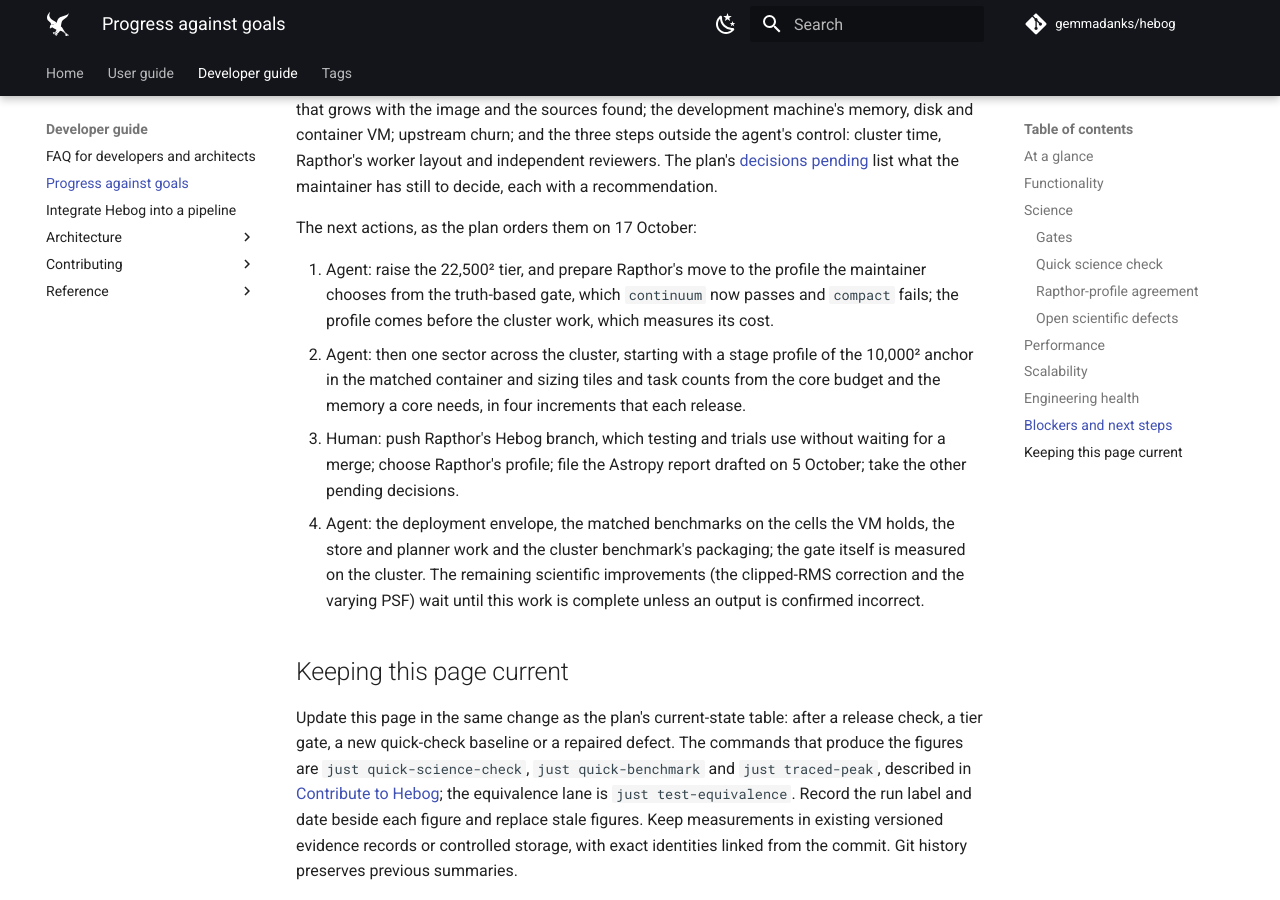
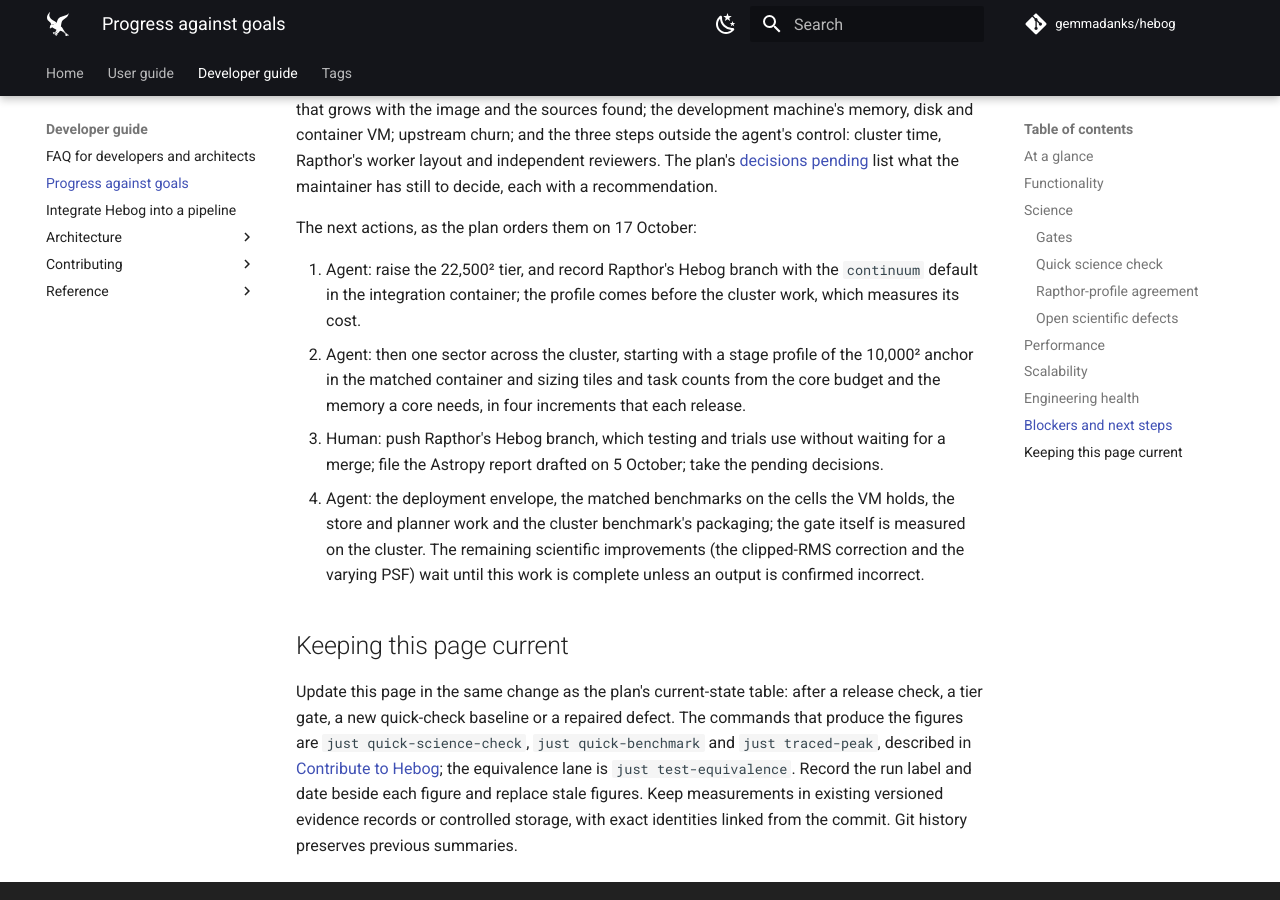
Before and after one commit to gemmadanks/hebog, an MkDocs documentation site: the page built from docs/reference/progress-against-goals.md, in a window 1280 px wide and 900 px high, scrolled down 16243 px. Built offline with MkDocs 1.6.1 and Material for MkDocs 9.7.7, drawn with Linux system fonts in a browser that asks for light colours; comment, search, counter and statistics services are not loaded; some of the changed text lies outside the part shown.

Commit message:
feat!: run the continuum profile for Rapthor by default
Rapthor ran the compact profile with a zero background, an interim
choice made on 13 October for agreeing most with pinned PyBDSF master.
Against known truth compact fails the gate set on 17 October: it trims
bright emission from large islands, loses components where the image
edge cuts a source and finds slightly too many false islands.

The Rapthor adapter now defaults to continuum with a zero background,
which passes the gate under either background since continuum's local
noise was repaired: it loses 0.11% of the real components master keeps,
keeps injected sources as master does or better, covers 94% of the
generated emission against master's 76% and finds a third of master's
false islands. The zero background covers more of the true emission than
the estimated one and keeps the mean map Rapthor passes to PyBDSF.
continuum takes about 1.2 to 1.6 times compact's time on the agreement
check's real images; the cluster work measures it (maintainer's
decision, plan task 81).

BREAKING CHANGE: RapthorCompatibilityConfig now defaults to
profile="continuum" (was "compact"), so find_sector_sources' default
products change. Pass profile="compact" for the previous behaviour.

Checked: the adapter and record tests, Hebog's 11 acceptance scenarios
and just pre-commit pass. Evidence: benchmark-results/rapthor-agreement/
runs/t75-coverage-1/report.json (sha256 3969bb03).

```diff
--- a/docs/reference/progress-against-goals.md
+++ b/docs/reference/progress-against-goals.md
@@ -15,8 +15,8 @@
 | 1.0.0 goal | Target | Position on 17 October 2026 | Status |
 | --- | --- | --- | --- |
 | Telescopes | Standard FITS continuum images from any telescope under a documented header contract, validated on LOFAR and SKA-Mid for 1.0.0 and on SKA-Low precursor data at the later release whose envelope admits it | The [input header contract](input-header-contract.md) is defined and tested. LOFAR (LoTSS-DR3 and LoTSS-DR2) and SKA-Mid (SDC1 simulation) images run; MeerKAT MIGHTEE images fit the envelope; the only SKA-Low precursor mosaic (GLEAM-X) needs the 45,000-pixel tier and a position-dependent PSF, whose effect is to be measured and documented. A beam wider than 10 pixels is refused; every real Rapthor image in the archived cluster runs is at most about 7 pixels, and only Rapthor's synthetic demonstration sector (30 pixels) exceeds the limit. | In progress |
-| Functionality | A feature-flagged backend for Rapthor's `filter_skymodel` at pinned Rapthor and LSMTool revisions | A complete standalone finder under Serial, Thread and caller-owned Dask executors, and the in-process Rapthor adapter: `hebog.adapters.find_sector_sources` runs a sector's true-sky and flat-noise images on the caller's executor and writes the files Rapthor's `filter_skymodel` step reads, by default with the `compact` profile and a zero background, Rapthor's choice from the agreement check, and pinned LSMTool's `filter_sources` filters by its mask as the mask decides, on the LoTSS-Deep DR2 ELAIS-N1 pair: its central 5,000² under all three executors with byte-identical products, and the full 14,175² sector's serial products. All 12 frozen public behaviours are implemented. Rapthor's Hebog branch calls the adapter in-process with a ThreadExecutor, memory admission, typed PyBDSF fallback and dual runs, tested through its real Prefect task on a single-threaded Dask worker. | On a Rapthor branch; not merged |
-| Science | A truth-based Rapthor retained/rejected gate, with limits set from the agreement check's truth measures, and a powered, held-out parity study against pinned PyBDSF `master` on LOFAR, SDC1 and MIGHTEE images inside the envelope | Isolated-source position, flux and axis limits are met against both PyBDSF references on the frozen input, for sources and components under both profiles; the `Total_flux` limits hold on independent realizations. Two bounded known differences and one open defect remain. Rapthor keeps or rejects alike with Hebog's mask and pinned `master`'s 92.6% of sky-model components under the interim `compact` profile with a zero background; released PyBDSF reaches 99.3%, so the former 99.5% target was retired on 16 October for a truth-based gate, whose limits were set on 17 October. `continuum` passes it under either background since the repair of its local noise in crowded fields: it loses almost none of the real components `master` keeps, keeps injected sources as often as `master` or more and covers more of the true emission. `compact` fails it: it loses 5.4% of `master`'s real extended components and 3.5% at image edges, and finds 1.03% false islands on negated images against `master`'s 0.64%. Which profile Rapthor runs awaits the maintainer. | Development evidence only |
+| Functionality | A feature-flagged backend for Rapthor's `filter_skymodel` at pinned Rapthor and LSMTool revisions | A complete standalone finder under Serial, Thread and caller-owned Dask executors, and the in-process Rapthor adapter: `hebog.adapters.find_sector_sources` runs a sector's true-sky and flat-noise images on the caller's executor and writes the files Rapthor's `filter_skymodel` step reads, by default with the `continuum` profile and a zero background, the profile that passes the truth-based gate, and pinned LSMTool's `filter_sources` filters by its mask as the mask decides, on the LoTSS-Deep DR2 ELAIS-N1 pair: its central 5,000² under all three executors with byte-identical products, and the full 14,175² sector's serial products. All 12 frozen public behaviours are implemented. Rapthor's Hebog branch calls the adapter in-process with a ThreadExecutor, memory admission, typed PyBDSF fallback and dual runs, tested through its real Prefect task on a single-threaded Dask worker. | On a Rapthor branch; not merged |
+| Science | A truth-based Rapthor retained/rejected gate, with limits set from the agreement check's truth measures, and a powered, held-out parity study against pinned PyBDSF `master` on LOFAR, SDC1 and MIGHTEE images inside the envelope | Isolated-source position, flux and axis limits are met against both PyBDSF references on the frozen input, for sources and components under both profiles; the `Total_flux` limits hold on independent realizations. Two bounded known differences and one open defect remain. Rapthor keeps or rejects alike with Hebog's mask and pinned `master`'s 92.1% of sky-model components under the `continuum` profile with a zero background, which Rapthor runs; released PyBDSF reaches 99.3%, so the former 99.5% target was retired on 16 October for a truth-based gate, whose limits were set on 17 October. `continuum` passes it under either background since the repair of its local noise in crowded fields: it loses almost none of the real components `master` keeps, keeps injected sources as often as `master` or more and covers more of the true emission. `compact` fails it: it loses 5.4% of `master`'s real extended components and 3.5% at image edges, and finds 1.03% false islands on negated images against `master`'s 0.64%. | Development evidence only |
 | Performance | The source-finding part of Rapthor's `filter_skymodel` step, from the task's start to LSMTool's `filter_sources` call, ≤0.50 of pinned PyBDSF `master`'s, like for like on one node and across the nodes Rapthor deploys, for sectors up to the 1.0.0 envelope; the complete step reported beside it | The gate fails. On a 3,000² LoTSS-DR3 window with four cores (emulated x86-64), Hebog's finder part is 2.43 times `master`'s on Rapthor's thread path (162 s against 67 s; complete step 2.03) and 1.99 on four Dask workers in one repetition (171 s against 86 s); both burn about the same CPU, so four cores cannot pass the gate whatever the occupancy. On the 10,000² anchor with four Dask workers (16 October, one repetition) the finder part is 1.23 (1,249 s against 1,019 s; complete step 1.19), both finders keeping about three of four cores busy and Hebog using 11% more CPU; PyBDSF could not run the 15,402² mosaic in the 16 GB container VM. The dense 14,175² ELAIS-N1 sector took 8.5 h serially on 11 October, mostly in association; with the same settings it takes 2.0 h at 0.22.0, and 1.3 h under the `compact` default. On a local Dask cluster one sector takes 0.36 of one worker's time at four workers and 0.32 at six, with a 20% serial share; twelve threads are barely faster than one, and four Dask workers gain nothing on a 3,000² sector of four tiles. No regression on the Hebog curve. | Gate failing |
 | Scalability | The 22,500² tier for 1.0.0, covering Rapthor's default sectors, with one sector scaling across 1, 2, 5 and 10 nodes with invariant products; 45,000² on the 18 GiB development machine and 90,000² on the cluster as later minor releases; planner bounds for 100,000² on 100 to 200+ nodes | Public envelope 15,402². Every stage runs tiled through the executor and products are byte-identical across tilings and executors. The traced peak is 1.7 GiB on the whole 15,402² mosaic and still grows about 1.7 bytes a pixel, which forecasts about 2.1 GiB at 22,500². Every task declares its memory, and the analysis's own records grow with the sources found, about 42 KB each. Bright regions are refined in bounded blocks, so the ELAIS-N1 deep field's central 5,000², where 951 bright candidates chain across the image, completes under four 4.5 GiB Dask workers. Nothing beyond one machine has run. | 15,402 of 22,500 pixels |
 | Release | PyPI, with portability, security, licensing, documentation and independent acceptance, under a 1.x compatibility policy | v0.22.0 (17 October 2026) is the first release on PyPI, published with attestations; it passed its release check on 15 October and installs from PyPI on Python 3.12 and 3.14. Earlier releases are on GitHub and TestPyPI. CI runs on Linux, macOS and Windows for Python 3.12 to 3.14, and `main` requires the lowest-dependency and container checks. | Experimental `0.x` |
@@ -175,8 +175,9 @@
 `master`'s 439, so 304 to 343 matched sources that `master`'s cuts drop
 pass them as unresolved. No lane reached the former 99.5% target, which
 released PyBDSF misses too, so it was retired on 16 October for a
-truth-based gate; Rapthor runs `compact` with a zero background as an
-interim choice, to be made again from that gate.
+truth-based gate, from which the maintainer chose `continuum` with a zero
+background for Rapthor; `compact` with a zero background had been the
+interim choice since 13 October.
 
 Agreement with `master` is compatibility, not correctness, so the check
 also measures every finder against known truth, in the same run. A
@@ -185,7 +186,7 @@
 nearer the 5σ threshold the finders' RMS estimates decide. Each level of
 injected sources holds 90, 30 in each real image.
 
-| Measure | `compact`, zero (Rapthor's) | `compact`, estimated | `continuum`, zero | `continuum`, estimated | `master` | Released 1.14.1 |
+| Measure | `compact`, zero | `compact`, estimated | `continuum`, zero (Rapthor's) | `continuum`, estimated | `master` | Released 1.14.1 |
 | --- | --- | --- | --- | --- | --- | --- |
 | Real components `master` keeps that the finder rejects: all, and worst strata | 0.81% of 12,794; extended 5.4%, edge 3.5% | 1.40%; extended 9.0%, edge 4.0% | 0.11%; edge 0.5% | 0.13%; edge 0.5% | – | 0.02%; extended 0.2% |
 | Injected sources kept at 6, 7 and 10σ | 76, 91, 100% | 78, 93, 100% | 76, 91, 100% | 74, 93, 100% | 76, 89, 100% | 76, 89, 100% |
@@ -285,17 +286,16 @@
 
 The next actions, as the plan orders them on 17 October:
 
-1. Agent: raise the 22,500² tier, and prepare Rapthor's move to the
-   profile the maintainer chooses from the truth-based gate, which
-   `continuum` now passes and `compact` fails; the profile comes before the
-   cluster work, which measures its cost.
+1. Agent: raise the 22,500² tier, and record Rapthor's Hebog branch with
+   the `continuum` default in the integration container; the profile comes
+   before the cluster work, which measures its cost.
 2. Agent: then one sector across the cluster, starting with a stage
    profile of the 10,000² anchor in the matched container and sizing tiles
    and task counts from the core budget and the memory a core needs, in
    four increments that each release.
 3. Human: push Rapthor's Hebog branch, which testing and trials use
-   without waiting for a merge; choose Rapthor's profile; file the Astropy
-   report drafted on 5 October; take the other pending decisions.
+   without waiting for a merge; file the Astropy report drafted on
+   5 October; take the pending decisions.
 4. Agent: the deployment envelope, the matched benchmarks on the cells the
    VM holds, the store and planner work and the cluster benchmark's
    packaging; the gate itself is measured on the cluster. The remaining
```
Also changed, not shown: other parts of docs/reference/progress-against-goals.md (+2 -2 lines), docs/how-to/integrate-into-a-pipeline.md (+3 -4 lines), docs/reference/rapthor-source-finding-contract.md (+5 -4 lines), docs/reference/release-status.md (+4 -4 lines), plans/source-finder-implementation.md (+6 -14 lines), 3 other files.
